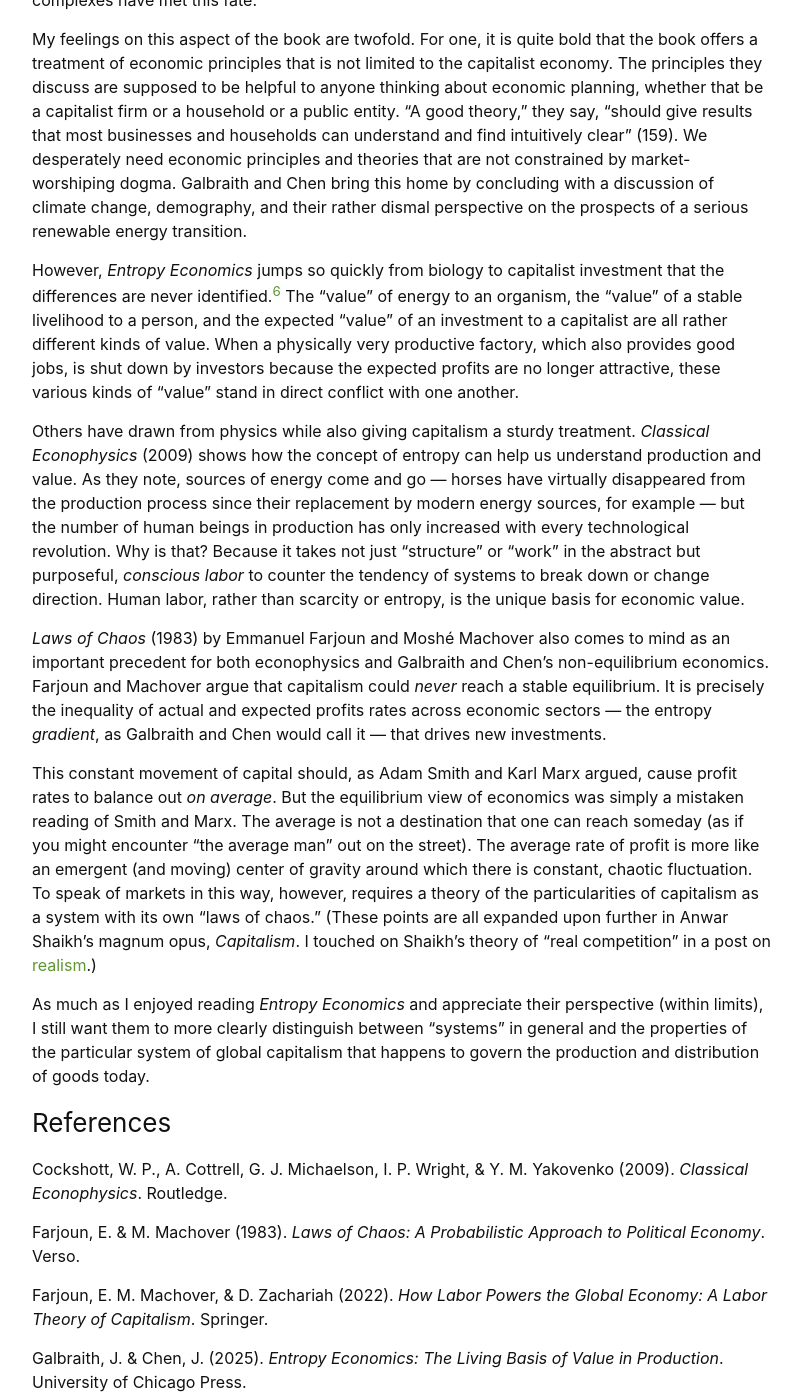
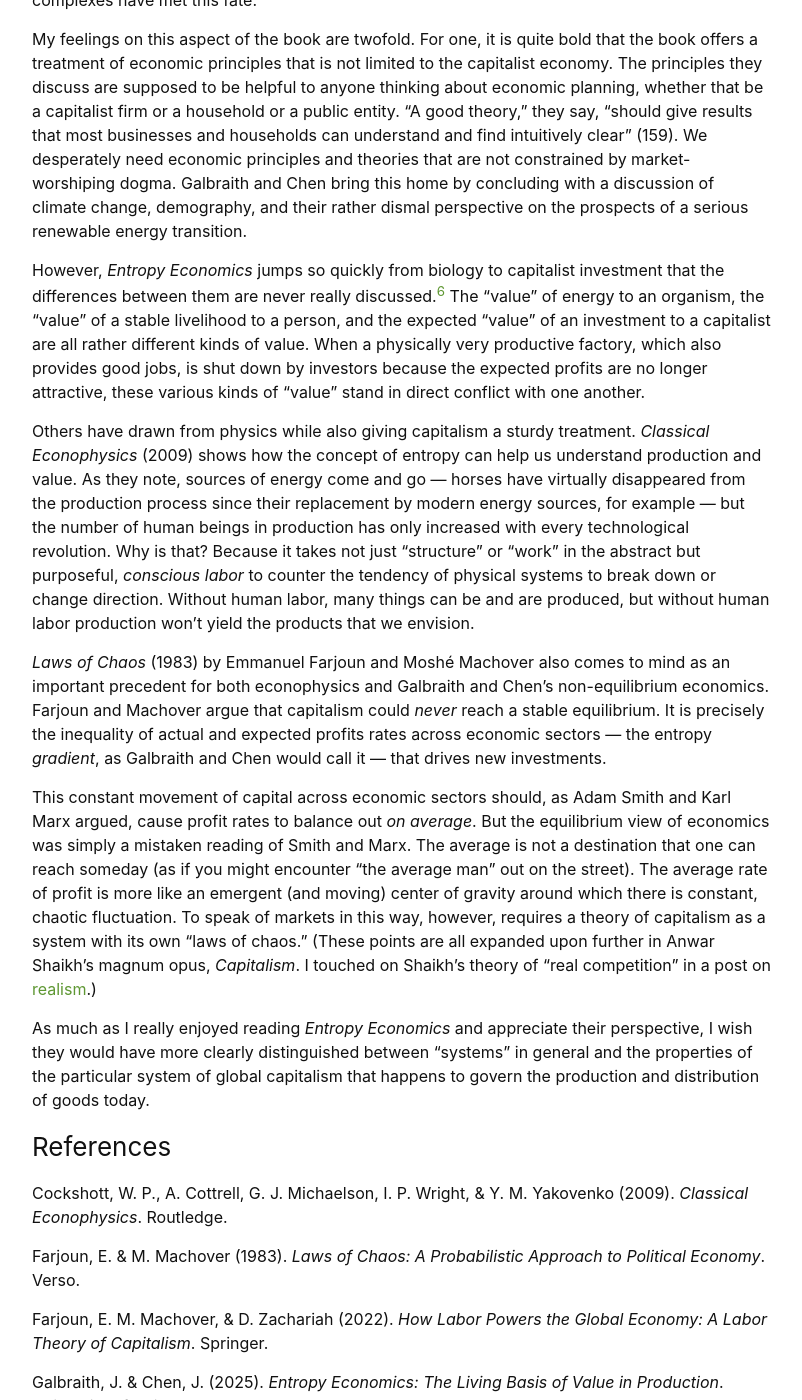
Before and after one commit to ConnorDonegan/connordonegan.github.io, a Jekyll site: the page built from _posts/2025-07-27-entropy-economics.md, in a window 1280 px wide and 1400 px high, scrolled down 6274 px. Shown: the whole window, without its empty margins (238-1040 px from the left). Built offline with Jekyll 4.4.1, drawn with Linux system fonts in a browser that asks for light colours; comment, search, counter and statistics services are not loaded.

Commit message:
nitpick writing

```diff
--- a/_posts/2025-07-27-entropy-economics.md
+++ b/_posts/2025-07-27-entropy-economics.md
@@ -134,15 +134,15 @@
 
 My feelings on this aspect of the book are twofold. For one, it is quite bold that the book offers a treatment of economic principles that is not limited to the capitalist economy. The principles they discuss are supposed to be helpful to anyone thinking about economic planning, whether that be a capitalist firm or a household or a public entity. "A good theory," they say, "should give results that most businesses and households can understand and find intuitively clear" (159). We desperately need economic principles and theories that are not constrained by market-worshiping dogma. Galbraith and Chen bring this home by concluding with a discussion of climate change, demography, and their rather dismal perspective on the prospects of a serious renewable energy transition.
 
-However, <em>Entropy Economics </em> jumps so quickly from biology to capitalist investment that the differences are never identified.[^env-determinism] The "value" of energy to an organism, the "value" of a stable livelihood to a person, and the expected "value" of an investment to a capitalist are all rather different kinds of value. When a physically very productive factory, which also provides good jobs, is shut down by investors because the expected profits are no longer attractive, these various kinds of "value" stand in direct conflict with one another.
+However, <em>Entropy Economics </em> jumps so quickly from biology to capitalist investment that the differences between them are never really discussed.[^env-determinism] The "value" of energy to an organism, the "value" of a stable livelihood to a person, and the expected "value" of an investment to a capitalist are all rather different kinds of value. When a physically very productive factory, which also provides good jobs, is shut down by investors because the expected profits are no longer attractive, these various kinds of "value" stand in direct conflict with one another.
 
-Others have drawn from physics while also giving capitalism a sturdy treatment. <em>Classical Econophysics</em> (2009) shows how the concept of entropy can help us understand production and value.  As they note, sources of energy come and go &mdash; horses have virtually disappeared from the production process since their replacement by modern energy sources, for example &mdash; but the number of human beings in production has only increased with every technological revolution. Why is that? Because it takes not just "structure" or "work" in the abstract but purposeful, <em>conscious labor</em> to counter the tendency of systems to break down or change direction. Human labor, rather than scarcity or entropy, is the unique basis for economic value.
+Others have drawn from physics while also giving capitalism a sturdy treatment. <em>Classical Econophysics</em> (2009) shows how the concept of entropy can help us understand production and value.  As they note, sources of energy come and go &mdash; horses have virtually disappeared from the production process since their replacement by modern energy sources, for example &mdash; but the number of human beings in production has only increased with every technological revolution. Why is that? Because it takes not just "structure" or "work" in the abstract but purposeful, <em>conscious labor</em> to counter the tendency of physical systems to break down or change direction. Without human labor, many things can be and are produced, but without human labor production won't yield the products that we envision.
 
 <em>Laws of Chaos</em> (1983) by Emmanuel Farjoun and Moshé Machover also comes to mind as an important precedent for both econophysics and Galbraith and Chen's non-equilibrium economics. Farjoun and Machover argue that capitalism could <em>never</em> reach a stable equilibrium. It is precisely the inequality of actual and expected profits rates across economic sectors &mdash; the entropy <em>gradient</em>, as Galbraith and Chen would call it &mdash; that drives new investments.
 
-This constant movement of capital should, as Adam Smith and Karl Marx argued, cause profit rates to balance out <em>on average</em>. But the equilibrium view of economics was simply a mistaken reading of Smith and Marx. The average is not a destination that one can reach someday (as if you might encounter "the average man" out on the street). The average rate of profit is more like an emergent (and moving) center of gravity around which there is constant, chaotic fluctuation. To speak of markets in this way, however, requires a theory of the particularities of capitalism as a system with its own "laws of chaos." (These points are all expanded upon further in Anwar Shaikh's magnum opus, <em>Capitalism</em>. I touched on Shaikh's theory of "real competition" in a post on [realism]({{ site.url }}/philosophy/2025/06/22/true-models.html).)
+This constant movement of capital across economic sectors should, as Adam Smith and Karl Marx argued, cause profit rates to balance out <em>on average</em>. But the equilibrium view of economics was simply a mistaken reading of Smith and Marx. The average is not a destination that one can reach someday (as if you might encounter "the average man" out on the street). The average rate of profit is more like an emergent (and moving) center of gravity around which there is constant, chaotic fluctuation. To speak of markets in this way, however, requires a theory of capitalism as a system with its own "laws of chaos." (These points are all expanded upon further in Anwar Shaikh's magnum opus, <em>Capitalism</em>. I touched on Shaikh's theory of "real competition" in a post on [realism]({{ site.url }}/philosophy/2025/06/22/true-models.html).)
 
-As much as I enjoyed reading <em>Entropy Economics</em> and appreciate their perspective (within limits), I still want them to more clearly distinguish between "systems" in general and the properties of the particular system of global capitalism that happens to govern the production and distribution of goods today.
+As much as I really enjoyed reading <em>Entropy Economics</em> and appreciate their perspective, I wish they would have more clearly distinguished between "systems" in general and the properties of the particular system of global capitalism that happens to govern the production and distribution of goods today.
 
 [^env-determinism]: Galbraith and Chen are very much flirting with an explicitly reductionist standpoint, the belief that society can be understood by examining the molecules that people are composed of. Consider the following passage: "The chemical properties and biological functions of DNA and RNA show that fixed cost, uncertainty, and duration are intimately correlated in biological systems. They also show that <em>economic properties of living systems, including human societies, are ultimately derived from physical and chemical properties of molecules</em>" (140, emphasis added). In their view, institutions and social arrangements are able to moderate or regulate social systems, but my impression from the text of the book is that institutions only do <em>moderate</em> or <em>regulate</em> what are naturally-derived laws. Their energy-based account of the crises of capitalism likewise contains a strong dose of environmental-determinism.
 
```
